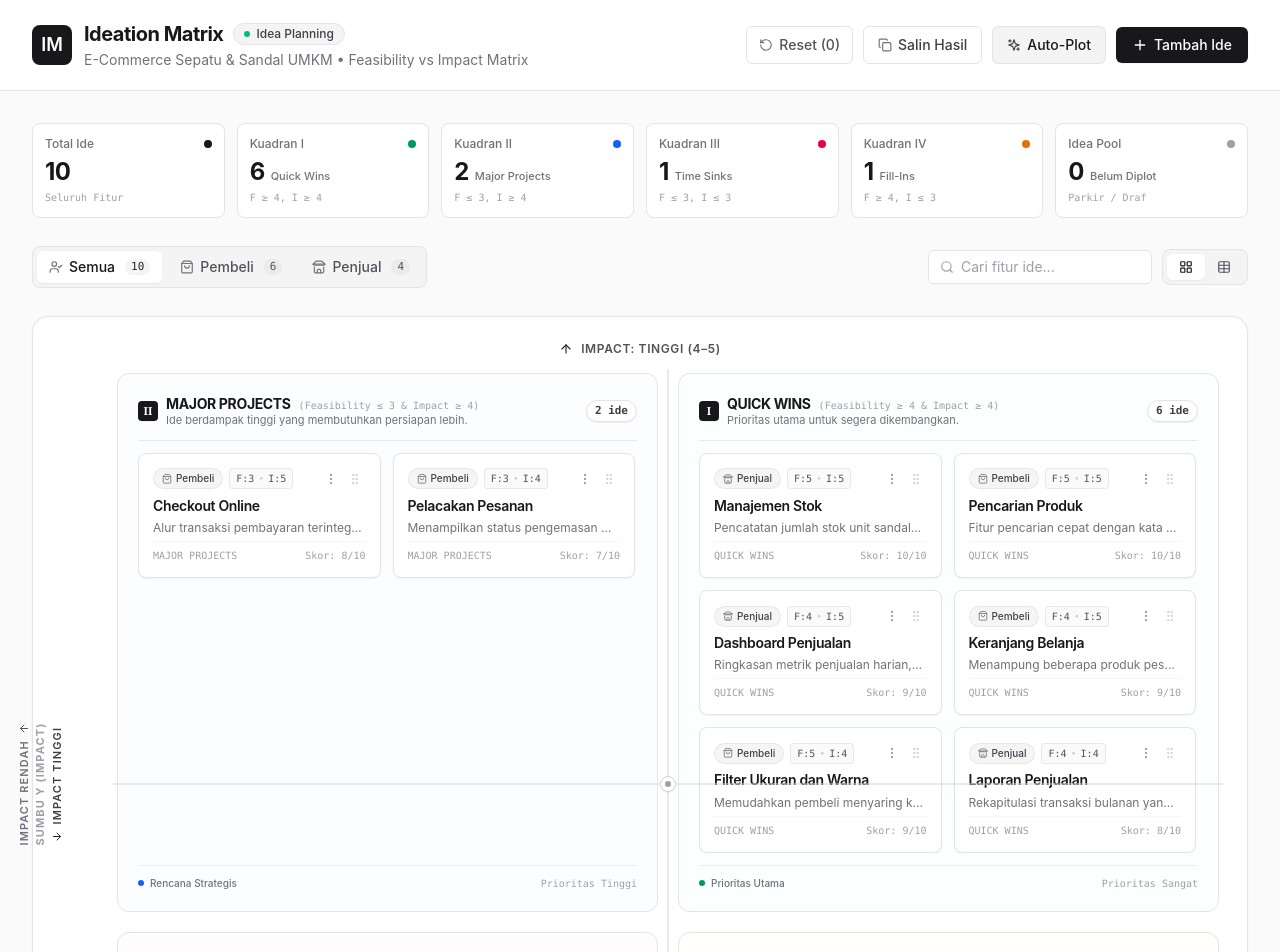
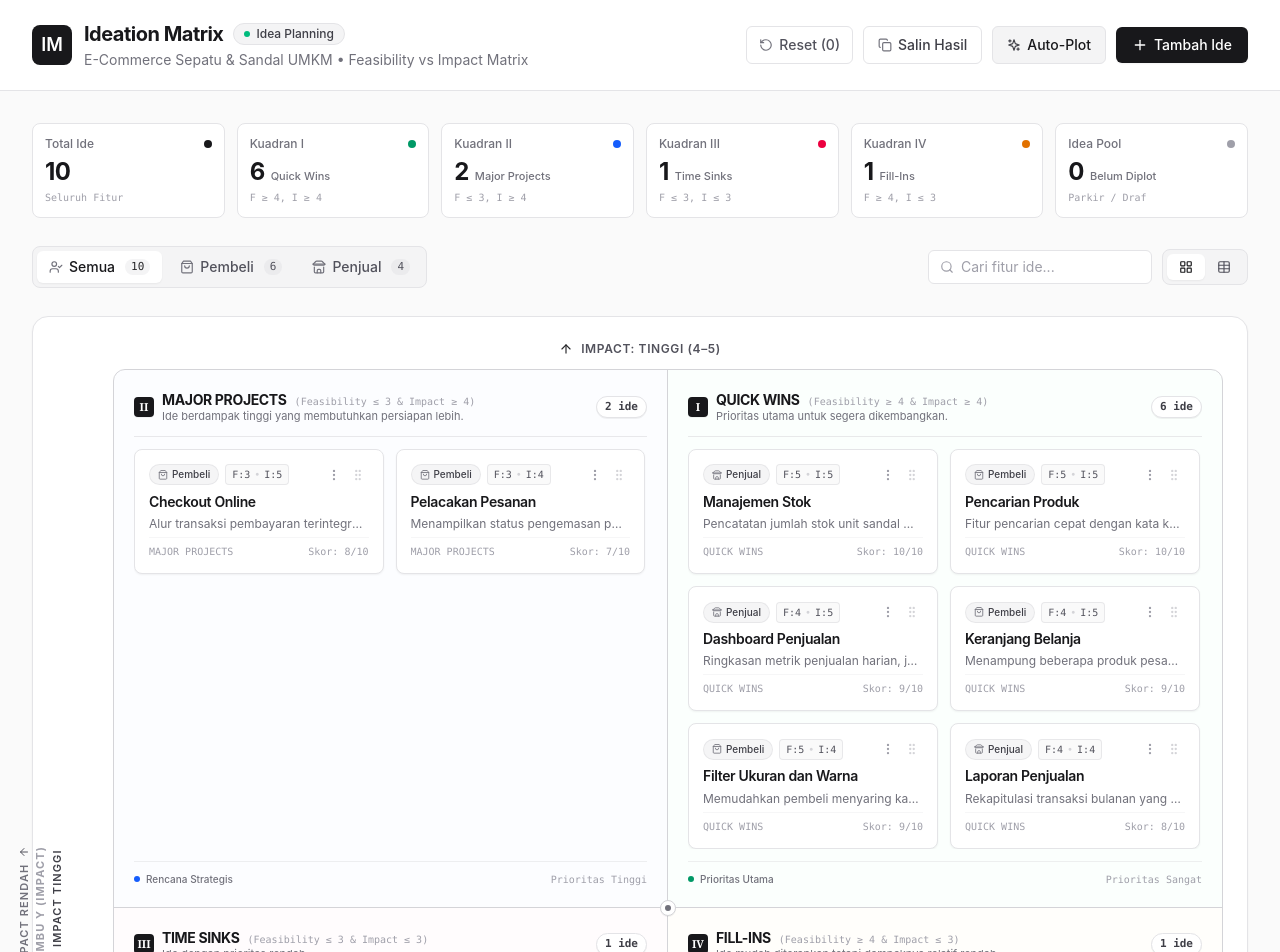
Before and after one commit to habibtegar/ideation-matrix, a React (Vite) app: page / in a window 1280 px wide. Shown: the top 952 px of the page. Built offline with nearby package versions, Linux system fonts and the light colour scheme.

Commit message:
feat: add MatrixView and QuadrantBox components for ideation matrix UI

```diff
--- a/src/components/MatrixView.jsx
+++ b/src/components/MatrixView.jsx
@@ -49,29 +49,9 @@ export default function MatrixView({
               </span>
             </div>
 
-            {/* Matrix 2x2 Grid with precise #d4d4d8 axes lines */}
-            <div className="flex-1 relative">
-              {/* Vertical Center Axis Line */}
-              <div
-                className="absolute inset-y-0 left-1/2 w-[1px] bg-[#d4d4d8] pointer-events-none z-10 -translate-x-1/2"
-                aria-hidden="true"
-              ></div>
-              {/* Horizontal Center Axis Line */}
-              <div
-                className="absolute inset-x-0 top-1/2 h-[1px] bg-[#d4d4d8] pointer-events-none z-10 -translate-y-1/2"
-                aria-hidden="true"
-              ></div>
-
-              {/* Center Origin Dot */}
-              <div
-                className="absolute top-1/2 left-1/2 -translate-x-1/2 -translate-y-1/2 w-4 h-4 rounded-full bg-white border border-[#d4d4d8] flex items-center justify-center pointer-events-none z-20 shadow-2xs"
-                title="Titik Pusat Matrix (F: 3.5, I: 3.5)"
-              >
-                <div className="w-1.5 h-1.5 rounded-full bg-zinc-400"></div>
-              </div>
-
-              {/* 2x2 Quadrant Grid with consistent gap (16-20px) */}
-              <div className="grid grid-cols-2 gap-4 lg:gap-5 p-1">
+            {/* Matrix 2x2 Unified Cartesian Frame */}
+            <div className="flex-1 relative rounded-xl border border-[#d4d4d8] overflow-hidden bg-white shadow-2xs">
+              <div className="grid grid-cols-2 auto-rows-fr relative">
                 {/* TOP-LEFT: Kuadran II (Major Projects) - Impact High, Feasibility Low */}
                 <QuadrantBox
                   quadrantId="II"
@@ -86,6 +66,7 @@ export default function MatrixView({
                   onDragOver={onDragOver}
                   onDragLeave={onDragLeave}
                   onDrop={onDrop}
+                  className="border-r border-b border-[#d4d4d8]"
                 />
 
                 {/* TOP-RIGHT: Kuadran I (Quick Wins) - Impact High, Feasibility High */}
@@ -102,6 +83,7 @@ export default function MatrixView({
                   onDragOver={onDragOver}
                   onDragLeave={onDragLeave}
                   onDrop={onDrop}
+                  className="border-b border-[#d4d4d8]"
                 />
 
                 {/* BOTTOM-LEFT: Kuadran III (Time Sinks) - Impact Low, Feasibility Low */}
@@ -118,6 +100,7 @@ export default function MatrixView({
                   onDragOver={onDragOver}
                   onDragLeave={onDragLeave}
                   onDrop={onDrop}
+                  className="border-r border-[#d4d4d8]"
                 />
 
                 {/* BOTTOM-RIGHT: Kuadran IV (Fill-Ins) - Impact Low, Feasibility High */}
@@ -134,7 +117,16 @@ export default function MatrixView({
                   onDragOver={onDragOver}
                   onDragLeave={onDragLeave}
                   onDrop={onDrop}
+                  className=""
                 />
+
+                {/* Center Origin Dot - sitting precisely at the crossroads of Sumbu X and Sumbu Y */}
+                <div
+                  className="absolute top-1/2 left-1/2 -translate-x-1/2 -translate-y-1/2 w-4 h-4 rounded-full bg-white border border-[#d4d4d8] flex items-center justify-center pointer-events-none z-20 shadow-2xs"
+                  title="Titik Pusat Matrix (Feasibility: 3.5, Impact: 3.5)"
+                >
+                  <div className="w-1.5 h-1.5 rounded-full bg-zinc-500"></div>
+                </div>
               </div>
             </div>
           </div>
@@ -175,6 +167,7 @@ export default function MatrixView({
           onDragOver={onDragOver}
           onDragLeave={onDragLeave}
           onDrop={onDrop}
+          className="rounded-xl border border-zinc-200"
         />
 
         {/* Kuadran II: Major Projects */}
@@ -191,6 +184,7 @@ export default function MatrixView({
           onDragOver={onDragOver}
           onDragLeave={onDragLeave}
           onDrop={onDrop}
+          className="rounded-xl border border-zinc-200"
         />
 
         {/* Kuadran IV: Fill-Ins */}
@@ -207,6 +201,7 @@ export default function MatrixView({
           onDragOver={onDragOver}
           onDragLeave={onDragLeave}
           onDrop={onDrop}
+          className="rounded-xl border border-zinc-200"
         />
 
         {/* Kuadran III: Time Sinks */}
@@ -223,6 +218,7 @@ export default function MatrixView({
           onDragOver={onDragOver}
           onDragLeave={onDragLeave}
           onDrop={onDrop}
+          className="rounded-xl border border-zinc-200"
         />
       </div>
 
--- a/src/components/QuadrantBox.jsx
+++ b/src/components/QuadrantBox.jsx
@@ -14,6 +14,7 @@ export default function QuadrantBox({
   onDragOver,
   onDragLeave,
   onDrop,
+  className = "",
 }) {
   const quad = QUADRANTS[quadrantId];
   const sortedIdeas = sortIdeasByScore(ideas);
@@ -31,13 +32,13 @@ export default function QuadrantBox({
       onDragOver={(e) => onDragOver(e, quadrantId)}
       onDragLeave={onDragLeave}
       onDrop={(e) => onDrop(e, quadrantId)}
-      className={`flex flex-col rounded-xl border p-4 sm:p-5 transition-all min-h-[260px] ${
+      className={`flex flex-col p-4 sm:p-5 transition-all min-h-[260px] ${
         isDragOver
-          ? "border-zinc-900 bg-zinc-100/90 ring-2 ring-zinc-900/10"
-          : `border-zinc-200 ${quadrantBgStyles[quadrantId] || "bg-zinc-50/40"}`
-      }`}
+          ? "bg-zinc-100/90 ring-2 ring-inset ring-zinc-900/10"
+          : `${quadrantBgStyles[quadrantId] || "bg-zinc-50/40"}`
+      } ${className}`}
     >
-      {/* 4. Compact Quadrant Header */}
+      {/* Compact Quadrant Header */}
       <div className="flex items-center justify-between gap-2.5 pb-3 mb-3 border-b border-zinc-200/80">
         <div className="flex items-center gap-2 min-w-0">
           {/* Roman Numeral */}
@@ -66,7 +67,7 @@ export default function QuadrantBox({
         </span>
       </div>
 
-      {/* 3. Card Arrangement: CSS Grid with 2 columns on desktop (gap 12-16px) */}
+      {/* Card Arrangement: CSS Grid with 2 columns on desktop (gap 12-16px) */}
       <div className="flex-1 overflow-y-auto max-h-[460px] pr-0.5">
         {sortedIdeas.length === 0 ? (
           <div className="h-full min-h-[110px] flex flex-col items-center justify-center text-center p-4 border border-dashed border-zinc-200/90 rounded-lg bg-white/40">
```
